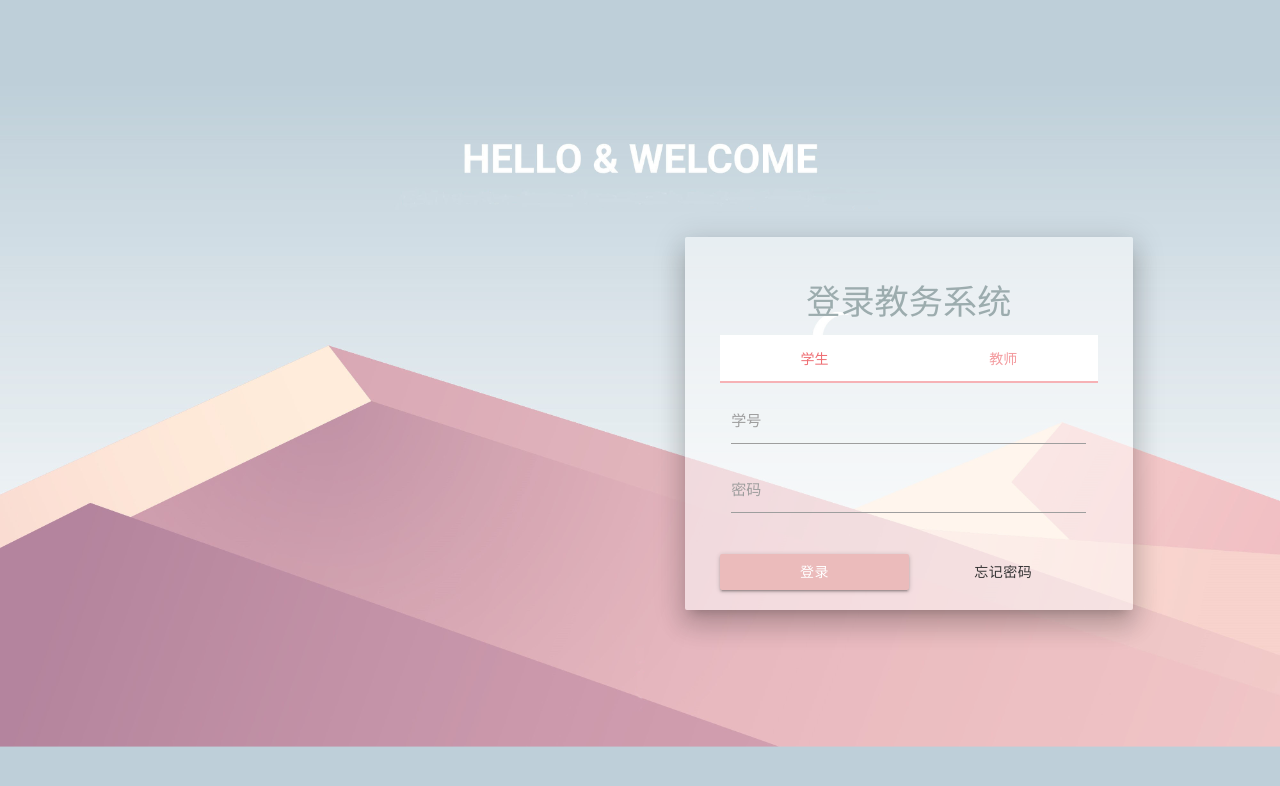
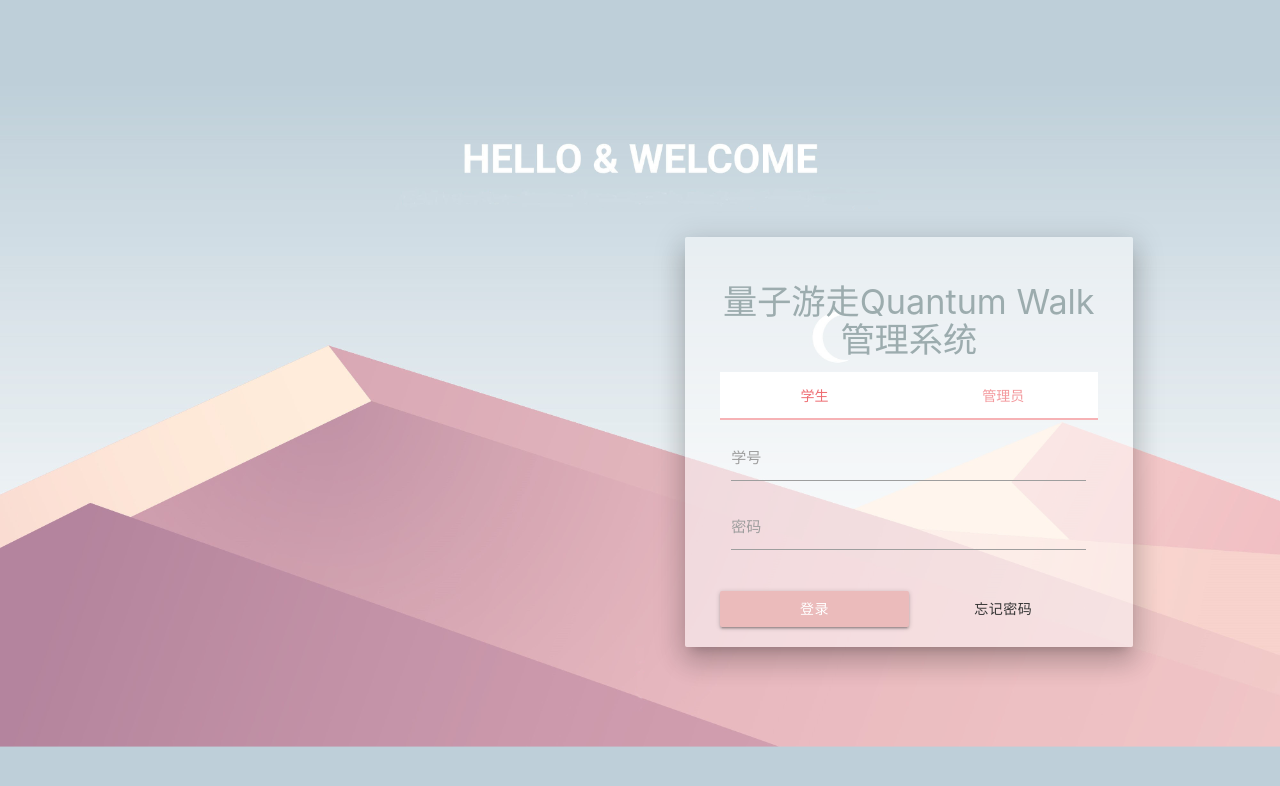
Before and after one commit to shaojintian/AcademicSystem, a website: page public/index.html in a window 1280 px wide. Drawn offline with Linux system fonts and the light colour scheme.

Commit message:
fix quantum walk

```diff
--- a/public/index.html
+++ b/public/index.html
@@ -109,13 +109,13 @@
                 <div class="col s6 offset-s3 card grey lighten-4 z-depth-4">
                     <div class="card-content">
 
-                        <h4 class="teal-text text-darken-1 center">登录教务系统</h4>
+                        <h4 class="teal-text text-darken-1 center">量子游走Quantum Walk管理系统</h4>
                         <ul class="tabs">
                             <li class="tab col s6">
                                 <a class="active" href="#tab1">学生</a>
                             </li>
                             <li class="tab col s6">
-                                <a href="#tab2">教师</a>
+                                <a href="#tab2">管理员</a>
                             </li>
                         </ul>
                         <div id="tab1" class="col s12">
```
